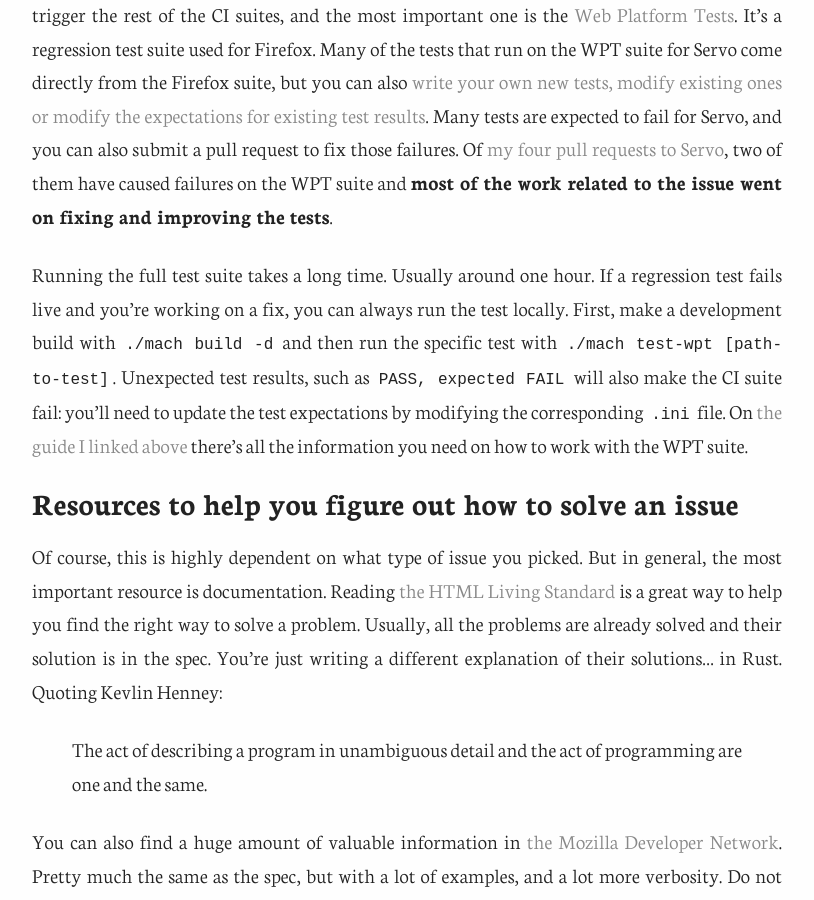
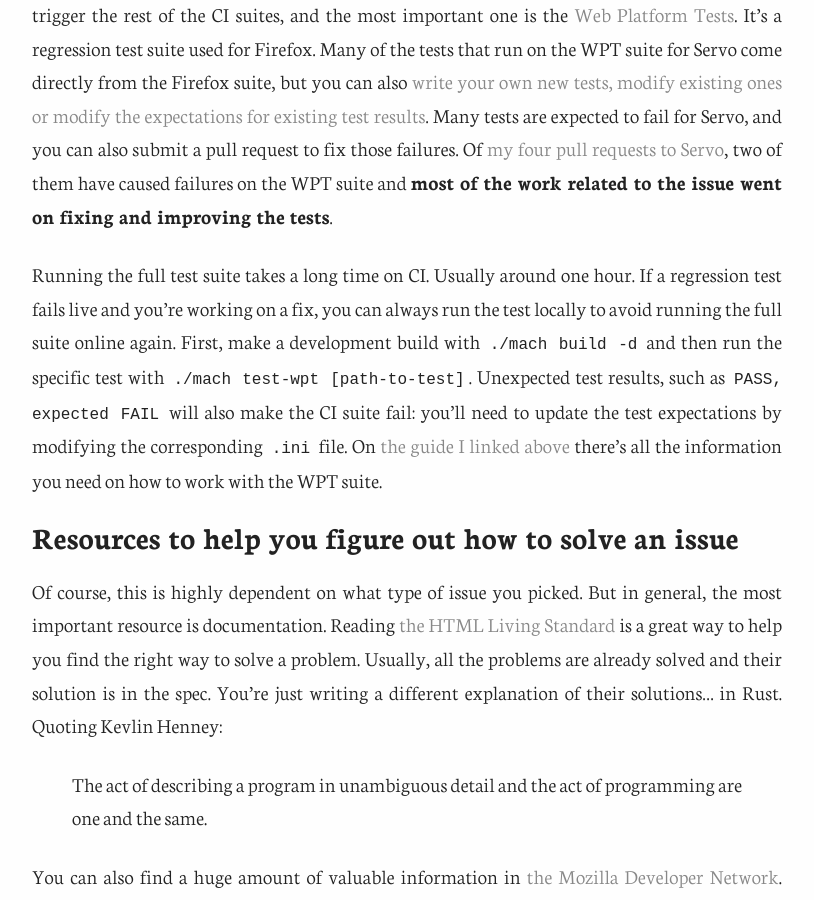
Before and after one commit to fnune/fnune.github.io, a Jekyll site: the page built from _posts/2017-08-12-my-experience-contributing-to-servo.markdown, in a window 1280 px wide and 900 px high, scrolled down 2970 px. Shown: the whole window, without its empty margins (233-1047 px from the left). Built offline with Jekyll 4.4.1, drawn with Linux system fonts in a browser that asks for light colours; comment, search, counter and statistics services are not loaded.

Commit message:
Improve a sentence in the Servo post

```diff
--- a/_posts/2017-08-12-my-experience-contributing-to-servo.markdown
+++ b/_posts/2017-08-12-my-experience-contributing-to-servo.markdown
@@ -50,7 +50,7 @@ If needed, you're guaranteed to receive extensive help from the project maintain
 
 Once your pull request is all green, you can request review by commenting `r?`. Somebody will automatically be assigned to the pull request depending on the code area you're working on. Servo organization members can request a full CI run by commenting `@bors-servo try`. This will trigger the rest of the CI suites, and the most important one is the [Web Platform Tests](https://developer.mozilla.org/en-US/docs/Mozilla/QA/web-platform-tests). It's a regression test suite used for Firefox. Many of the tests that run on the WPT suite for Servo come directly from the Firefox suite, but you can also [write your own new tests, modify existing ones or modify the expectations for existing test results](https://github.com/servo/servo/blob/master/tests/wpt/README.md). Many tests are expected to fail for Servo, and you can also submit a pull request to fix those failures. Of [my four pull requests to Servo](https://github.com/servo/servo/blob/master/tests/wpt/README.md), two of them have caused failures on the WPT suite and **most of the work related to the issue went on fixing and improving the tests**.
 
-Running the full test suite takes a long time. Usually around one hour. If a regression test fails live and you're working on a fix, you can always run the test locally. First, make a development build with `./mach build -d` and then run the specific test with `./mach test-wpt [path-to-test]`. Unexpected test results, such as `PASS, expected FAIL` will also make the CI suite fail: you'll need to update the test expectations by modifying the corresponding `.ini` file. On [the guide I linked above](https://github.com/servo/servo/blob/master/tests/wpt/README.md) there's all the information you need on how to work with the WPT suite.
+Running the full test suite takes a long time on CI. Usually around one hour. If a regression test fails live and you're working on a fix, you can always run the test locally to avoid running the full suite online again. First, make a development build with `./mach build -d` and then run the specific test with `./mach test-wpt [path-to-test]`. Unexpected test results, such as `PASS, expected FAIL` will also make the CI suite fail: you'll need to update the test expectations by modifying the corresponding `.ini` file. On [the guide I linked above](https://github.com/servo/servo/blob/master/tests/wpt/README.md) there's all the information you need on how to work with the WPT suite.
 
 ## Resources to help you figure out how to solve an issue
 
```
